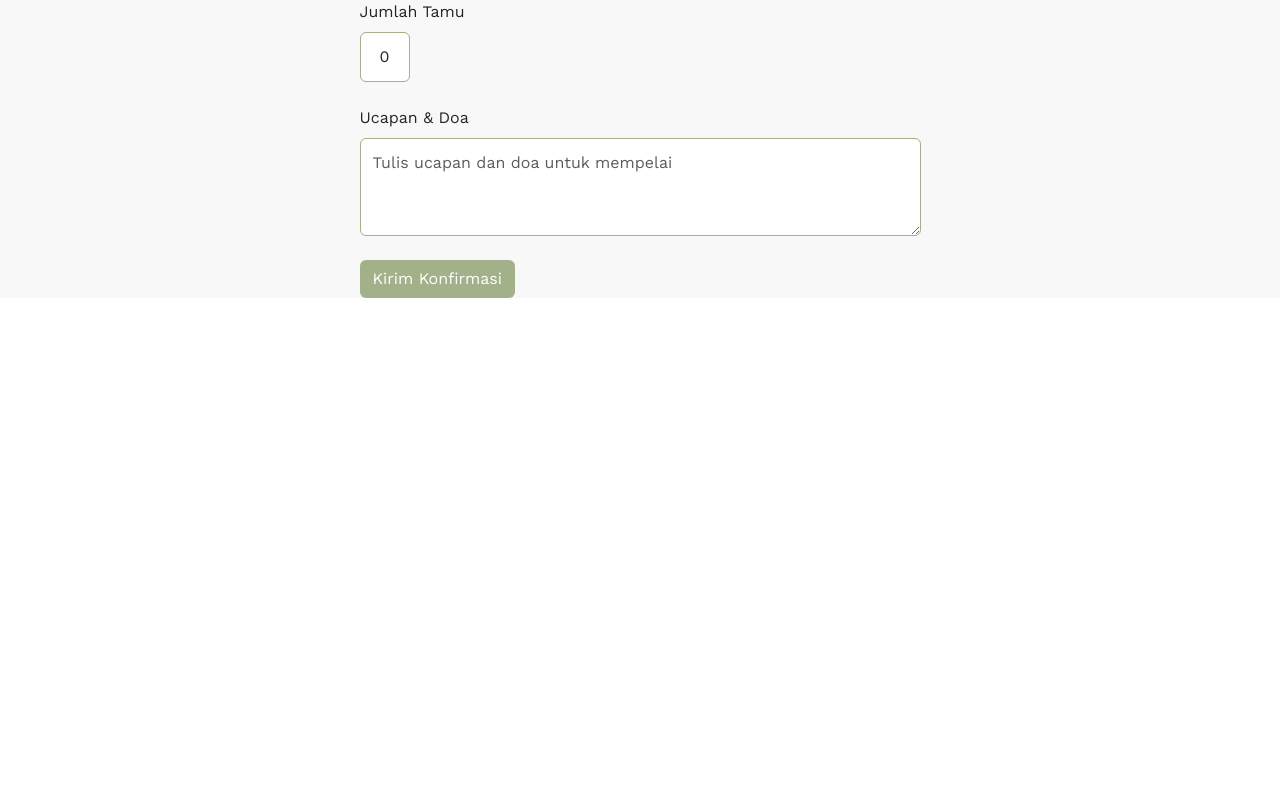
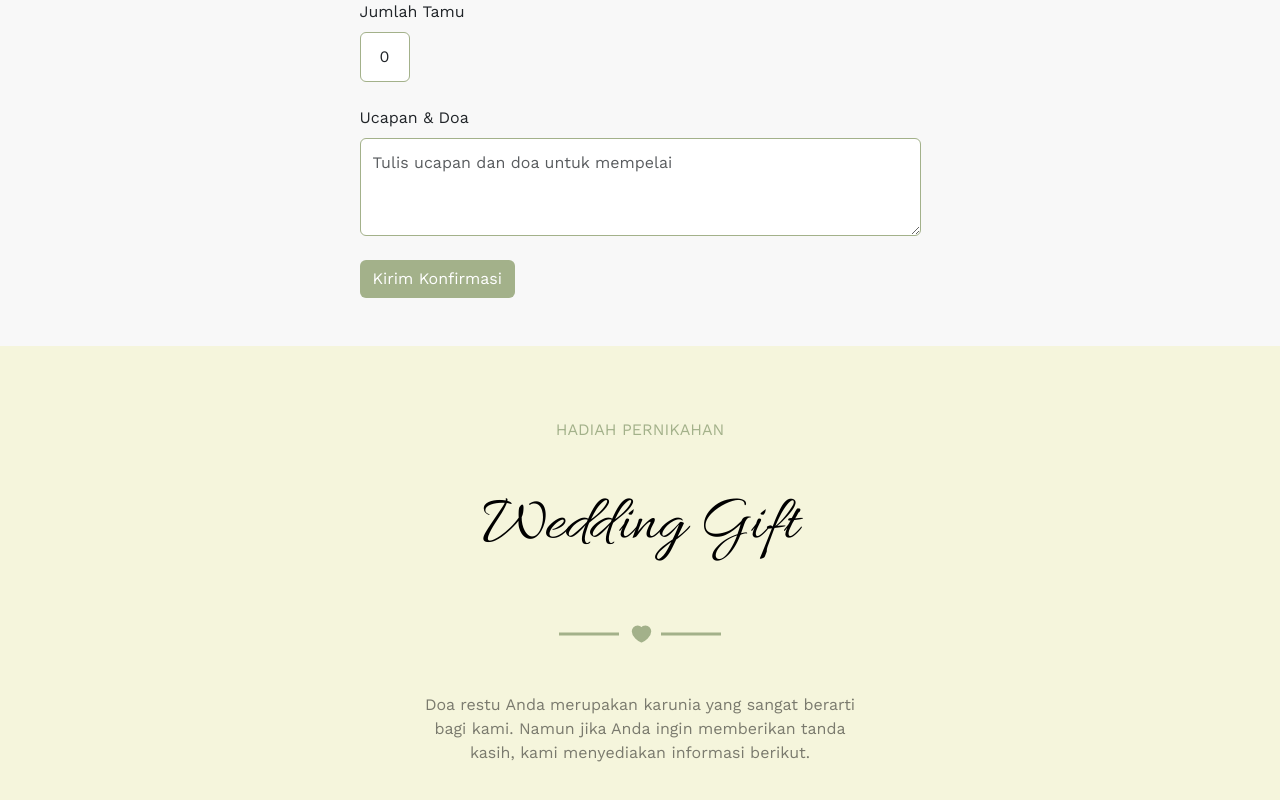
Before and after one commit to sandisyd/wedding-template-one, a Vue app: page /wedding in a window 1280 px wide. Shown: the part 6149-6949 px from the top of the page. Before the commit the page ends 6447 px from the top, so only its background shows below. Built offline with nearby package versions, Linux system fonts and the light colour scheme.

Commit message:
new section

```diff
--- a/src/assets/styles/style.css
+++ b/src/assets/styles/style.css
@@ -634,6 +634,26 @@ body {
   text-decoration: none;
 }
 
+/* gift */
+.gift {
+  background-color: #f5f5dc;
+  min-height: 110vh;
+  padding-top: 72px;
+}
+.gift .title-gift {
+  text-transform: uppercase;
+  color: #a3b18a;
+  padding-bottom: 30px;
+  font-size: 1rem;
+}
+
+.gift .big-title {
+  font-family: 'Allura', cursive;
+  font-size: 4rem;
+  color: black;
+  text-transform: capitalize;
+}
+
 /* media query */
 @media (max-width: 1200px) {
   .save-date .hari-col,
--- a/src/views/informasi/acara/Acara.vue
+++ b/src/views/informasi/acara/Acara.vue
@@ -85,6 +85,7 @@
   <SaveDate />
   <Gallery />
   <Reservation />
+  <Gift />
 </template>
 
 <script setup>
@@ -95,6 +96,7 @@ import LoveStory from '../story/LoveStory.vue'
 import SaveDate from '../date/SaveDate.vue'
 import Gallery from '../gallery/Gallery.vue'
 import Reservation from '../reserv/Reservation.vue'
+import Gift from '@/views/informasi/gift/Gift.vue'
 
 const showAnimation = ref(true)
 
--- /dev/null
+++ b/src/views/informasi/gift/Gift.vue
@@ -0,0 +1,40 @@
+<template>
+  <div class="gift">
+    <div class="container-fluid text-center">
+      <div class="row">
+        <div class="col">
+          <p class="title-gift">Hadiah Pernikahan</p>
+          <h1 class="big-title">Wedding Gift</h1>
+          <div class="row pt-5 pb-5" style="justify-content: center; align-items: center">
+            <div class="col-3 pe-0" style="text-align: end">
+              <svg width="60" height="12" viewBox="0 0 60 12" fill="none" style="color: #a3b18a">
+                <path d="M0 6 L60 6" stroke="currentColor" stroke-width="3" />
+              </svg>
+            </div>
+            <div class="col-2" style="width: 42px">
+              <span
+                ><img src="../../../assets/img/icon-park-solid_like.svg" alt="love" srcset=""
+              /></span>
+            </div>
+            <div class="col-3 ps-0" style="text-align: start">
+              <svg width="60" height="12" viewBox="0 0 60 12" fill="none" style="color: #a3b18a">
+                <path
+                  d="M0 6 L60 6"
+                  stroke="currentColor"
+                  stroke-width="3"
+                  stroke-linejoin="round"
+                />
+              </svg>
+            </div>
+          </div>
+          <div class="row" style="justify-content: center">
+            <p style="width: 470px; color: rgba(0, 0, 0, 0.5)">
+              Doa restu Anda merupakan karunia yang sangat berarti bagi kami. Namun jika Anda ingin
+              memberikan tanda kasih, kami menyediakan informasi berikut.
+            </p>
+          </div>
+        </div>
+      </div>
+    </div>
+  </div>
+</template>
--- a/src/views/informasi/reserv/Reservation.vue
+++ b/src/views/informasi/reserv/Reservation.vue
@@ -28,7 +28,7 @@
             </div>
           </div>
           <div class="row" style="justify-content: center">
-            <p style="width: 470px">
+            <p style="width: 470px; color: rgba(0, 0, 0, 0.5)">
               Merupakan suatu kebahagiaan bagi kami apabila Bapak/Ibu/Saudara/i berkenan hadir untuk
               memberikan doa restu kepada kedua mempelai.
             </p>
@@ -91,7 +91,11 @@
                   style="border: 1px solid #a3b18a; padding: 12px"
                 ></textarea>
               </div>
-              <button type="submit" class="btn" style="background-color: #a3b18a; color: white">
+              <button
+                type="submit"
+                class="btn mb-5"
+                style="background-color: #a3b18a; color: white"
+              >
                 Kirim Konfirmasi
               </button>
             </form>
```
